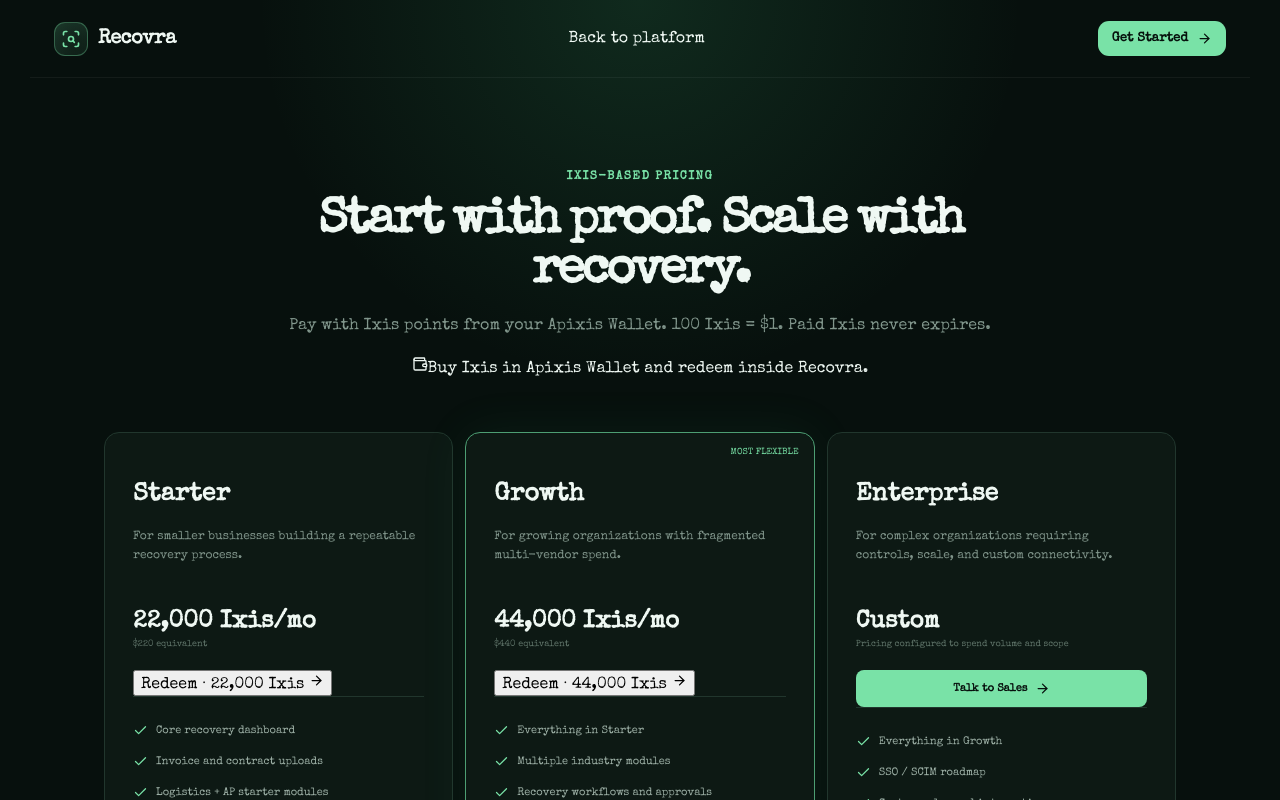
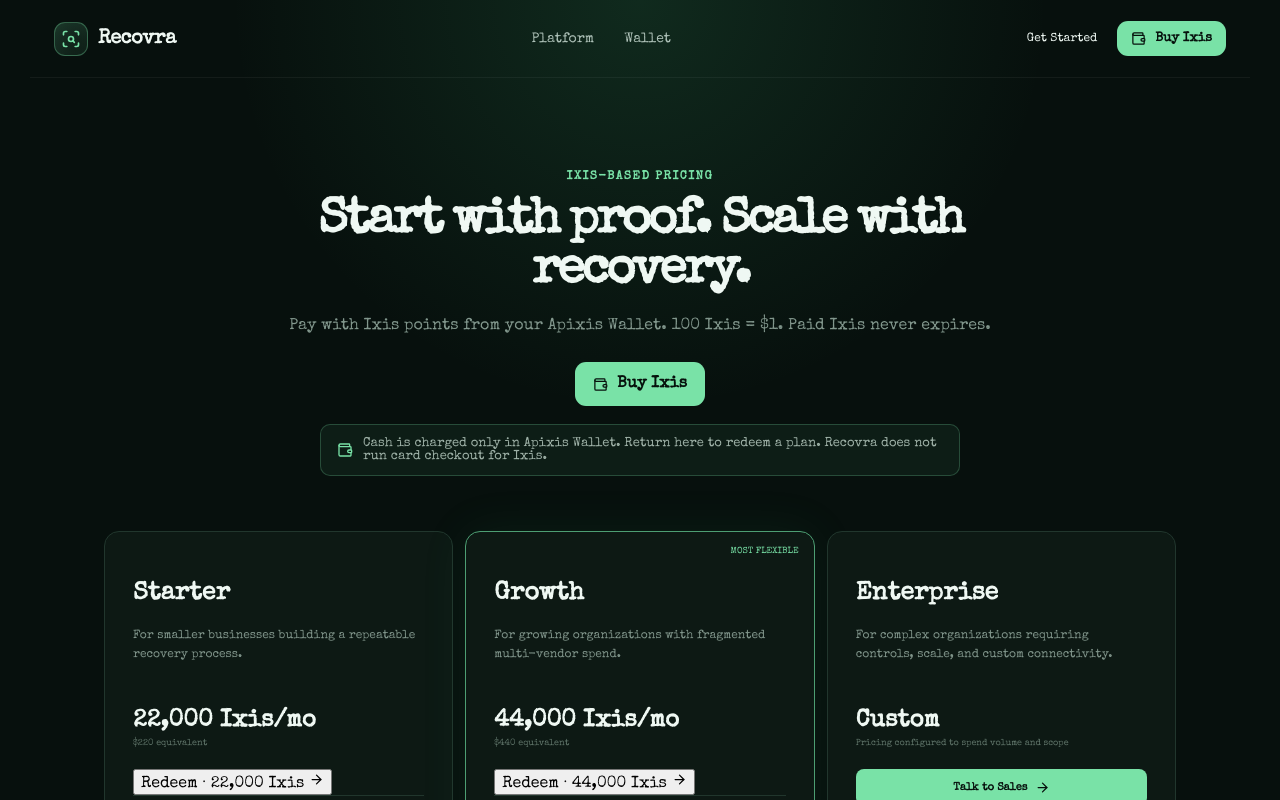
Before and after one commit to 313aidaroos/Recovra, a Next.js app: page /pricing in a window 1280 px wide. Shown: the top 800 px of the page. Built offline with nearby package versions, Linux system fonts and the light colour scheme.

Commit message:
feat: open Buy Ixis in Apixis Wallet with origin and return URL
Recovra pricing, marketing nav, and the platform shell now deep-link
to Apixis Wallet to buy Ixis. Cash stays on Wallet; plan redeem is unchanged.

Co-authored-by: 313aidaroos <313aidaroos@users.noreply.github.com>

```diff
--- a/src/app/audit/page.tsx
+++ b/src/app/audit/page.tsx
@@ -3,6 +3,7 @@ import Link from "next/link";
 import { ArrowRight } from "lucide-react";
 import { Brand } from "@/components/brand";
 import { SampleAuditLab } from "@/components/demo/sample-audit-lab";
+import { BuyIxisLink } from "@/components/wallet/buy-ixis-link";
 
 export const metadata: Metadata = {
   title: "Sample audit",
@@ -17,10 +18,12 @@ export default function AuditPage() {
         <div className="marketing-links">
           <Link href="/#how">How it works</Link>
           <Link href="/pricing">Pricing</Link>
+          <BuyIxisLink returnPath="/pricing" label="Wallet" />
           <Link href="/login">Login</Link>
         </div>
         <div className="marketing-actions">
           <Link href="/login">Sign in</Link>
+          <BuyIxisLink returnPath="/pricing" className="wallet-inline" icon />
           <Link className="nav-cta" href="/signup">Get Started <ArrowRight size={15}/></Link>
         </div>
       </nav>
--- a/src/app/pricing/page.tsx
+++ b/src/app/pricing/page.tsx
@@ -1,6 +1,7 @@
 import Link from "next/link";
 import { ArrowRight, Check, Wallet } from "lucide-react";
 import { Brand } from "@/components/brand";
+import { BuyIxisLink } from "@/components/wallet/buy-ixis-link";
 import { RedeemButton } from "@/components/wallet/redeem-button";
 
 const plans = [
@@ -12,14 +13,27 @@ const plans = [
 export default function PricingPage() {
   return (
     <main className="pricing-page">
-      <nav className="marketing-nav"><Brand/><Link href="/">Back to platform</Link><Link className="nav-cta" href="/dashboard">Get Started <ArrowRight size={15}/></Link></nav>
+      <nav className="marketing-nav">
+        <Brand/>
+        <div className="marketing-links">
+          <Link href="/">Platform</Link>
+          <BuyIxisLink returnPath="/pricing" label="Wallet" />
+        </div>
+        <div className="marketing-actions">
+          <Link href="/dashboard">Get Started</Link>
+          <BuyIxisLink returnPath="/pricing" className="nav-cta" icon />
+        </div>
+      </nav>
       <section className="pricing-hero">
         <span className="eyebrow">Ixis-based pricing</span>
         <h1>Start with proof. Scale with recovery.</h1>
         <p>Pay with Ixis points from your Apixis Wallet. 100 Ixis = $1. Paid Ixis never expires.</p>
+        <div className="pricing-buy">
+          <BuyIxisLink returnPath="/pricing" className="primary-cta" icon />
+        </div>
         <div className="pricing-note">
           <Wallet size={16}/>
-          <span>Buy Ixis in <a href="https://apixis-wallet.vercel.app" target="_blank" rel="noopener">Apixis Wallet</a> and redeem inside Recovra.</span>
+          <span>Cash is charged only in Apixis Wallet. Return here to redeem a plan. Recovra does not run card checkout for Ixis.</span>
         </div>
       </section>
       <section className="pricing-grid">
--- a/src/components/app-shell.tsx
+++ b/src/components/app-shell.tsx
@@ -25,6 +25,7 @@ import {
   X,
 } from "lucide-react";
 import { signOutAction, switchOrganizationAction } from "@/lib/auth/actions";
+import { BuyIxisLink } from "@/components/wallet/buy-ixis-link";
 import { Brand } from "./brand";
 
 export type ShellNotification = { id: string; title: string; body: string; href: string; tone: "info" | "warn" | "risk" };
@@ -104,6 +105,7 @@ export function AppShell({ children, workspace }: { children: React.ReactNode; w
       </nav>
       <div className="sidebar-bottom">
         <Link href="/documents" className="nav-item"><CircleHelp size={18}/><span>Getting started</span></Link>
+        <BuyIxisLink returnPath="/dashboard" className="nav-item" icon label="Buy Ixis" />
         <Link href="/settings" className={`nav-item ${path.startsWith("/settings") ? "active" : ""}`}><Settings2 size={18}/><span>Settings</span></Link>
         {live ? (
           <div className="workspace-card interactive">
@@ -130,6 +132,7 @@ export function AppShell({ children, workspace }: { children: React.ReactNode; w
         <button className="mobile-menu" aria-label="Open navigation" onClick={() => setSidebarOpen(true)}><Menu size={19}/></button>
         <button className="command-search" onClick={() => setSearchOpen(true)}><Search size={17}/><span>Search spend, vendors, findings…</span><kbd>⌘ K</kbd></button>
         <div className="top-actions">
+          <BuyIxisLink returnPath="/dashboard" className="primary-button wallet-top-link" icon />
           {live ? (
             <span className="demo-environment live">{workspace.organizationName}</span>
           ) : (
--- a/src/components/live/settings-panel.tsx
+++ b/src/components/live/settings-panel.tsx
@@ -1,4 +1,4 @@
-import { Building2, KeyRound, ShieldCheck, Users } from "lucide-react";
+import { Building2, KeyRound, ShieldCheck, Users, Wallet } from "lucide-react";
 import type { LiveWorkspace } from "@/lib/auth/workspace";
 import type { MemberListItem } from "@/lib/db/resources";
 import { formatDate, formatMoney } from "@/lib/format";
@@ -6,6 +6,7 @@ import { ADMIN_ROLES, APPROVER_ROLES, WRITER_ROLES } from "@/types/workspace";
 import { PageHeader } from "../ui/page-header";
 import { StatusBadge } from "../ui/status-badge";
 import { FormStatus } from "../auth/form-status";
+import { WalletPanel } from "../wallet/wallet-panel";
 import { AddMemberForm, ChangePasswordForm, OrganizationForm } from "./settings-forms";
 
 export function SettingsPanel({ workspace, members, savedMessage = null }: { workspace: LiveWorkspace; members: MemberListItem[]; savedMessage?: string | null }) {
@@ -17,12 +18,14 @@ export function SettingsPanel({ workspace, members, savedMessage = null }: { wor
       <PageHeader eyebrow="Workspace administration" title="Settings" description="Organization profile, members, roles and the approval controls enforced on every recovery."/>
       <section className="settings-layout">
         <nav className="panel settings-nav">
+          <a href="#wallet"><Wallet size={16}/> Wallet</a>
           <a className="active" href="#organization"><Building2 size={16}/> Organization</a>
           <a href="#members"><Users size={16}/> Members & roles</a>
           <a href="#approvals"><ShieldCheck size={16}/> Approval policies</a>
           <a href="#security"><KeyRound size={16}/> Security</a>
         </nav>
         <div className="settings-stack">
+          <WalletPanel returnPath="/settings" />
           <article className="panel settings-form" id="organization">
             <div className="panel-title-row"><div><span className="panel-kicker">Organization profile</span><h3>{organization.name}</h3></div><StatusBadge tone="good">Live workspace</StatusBadge></div>
             {savedMessage && <FormStatus state={{ message: savedMessage }}/>}
--- /dev/null
+++ b/src/components/wallet/buy-ixis-link.tsx
@@ -0,0 +1,21 @@
+import { Wallet } from "lucide-react";
+import { apixisWalletBuyUrl, type WalletReturnPath } from "@/lib/wallet/embed";
+
+export function BuyIxisLink({
+  returnPath,
+  label = "Buy Ixis",
+  className,
+  icon = false,
+}: {
+  returnPath: WalletReturnPath;
+  label?: string;
+  className?: string;
+  icon?: boolean;
+}) {
+  return (
+    <a className={className} href={apixisWalletBuyUrl(returnPath)}>
+      {icon ? <Wallet size={15} aria-hidden="true" /> : null}
+      {label}
+    </a>
+  );
+}
--- /dev/null
+++ b/src/lib/wallet/embed.ts
@@ -0,0 +1,43 @@
+/**
+ * Provisional Apixis Wallet buy deep link.
+ *
+ * docs/WALLET_EMBED.md is still landing on the Wallet buy-UX change.
+ * Until that contract is published, Recovra sends the params Wallet
+ * already needs to attribute the buyer and send them home:
+ * - view=buy — matches the live wallet surface key (`buy`)
+ * - origin=recovra — product slug
+ * - return_url — production Recovra path only (Wallet allowlist)
+ *
+ * Cash is charged only on Apixis Wallet (Stripe webhook). Recovra
+ * never opens its own Checkout to sell Ixis.
+ */
+
+export const APIXIS_WALLET_ORIGIN = "https://apixis-wallet.vercel.app";
+
+/** Production host from docs/OPERATIONS.md and docs/LAUNCH_CHECKLIST.md. */
+export const RECOVRA_PUBLIC_ORIGIN = "https://recovra-three.vercel.app";
+
+export const WALLET_PRODUCT_ORIGIN = "recovra";
+
+export const WALLET_RETURN_PATHS = ["/pricing", "/dashboard", "/settings"] as const;
+
+export type WalletReturnPath = (typeof WALLET_RETURN_PATHS)[number];
+
+const ALLOWED_RETURN_PATHS = new Set<string>(WALLET_RETURN_PATHS);
+
+export function apixisWalletBuyUrl(returnPath: WalletReturnPath): string {
+  if (!ALLOWED_RETURN_PATHS.has(returnPath)) {
+    throw new Error("Wallet return path is not allowlisted.");
+  }
+
+  const returnUrl = new URL(returnPath, RECOVRA_PUBLIC_ORIGIN);
+  if (returnUrl.origin !== RECOVRA_PUBLIC_ORIGIN) {
+    throw new Error("Wallet return URL must stay on the Recovra production host.");
+  }
+
+  const url = new URL(APIXIS_WALLET_ORIGIN);
+  url.searchParams.set("view", "buy");
+  url.searchParams.set("origin", WALLET_PRODUCT_ORIGIN);
+  url.searchParams.set("return_url", returnUrl.toString());
+  return url.toString();
+}
```
Also changed, not shown: src/app/(platform)/settings/page.tsx (+6 -2 lines), src/app/page.tsx (+4 -3 lines), src/components/wallet/wallet-panel.tsx (added, +20 -0 lines), src/app/globals.css, 1 other file (tests, documents, lock files or other folders).
